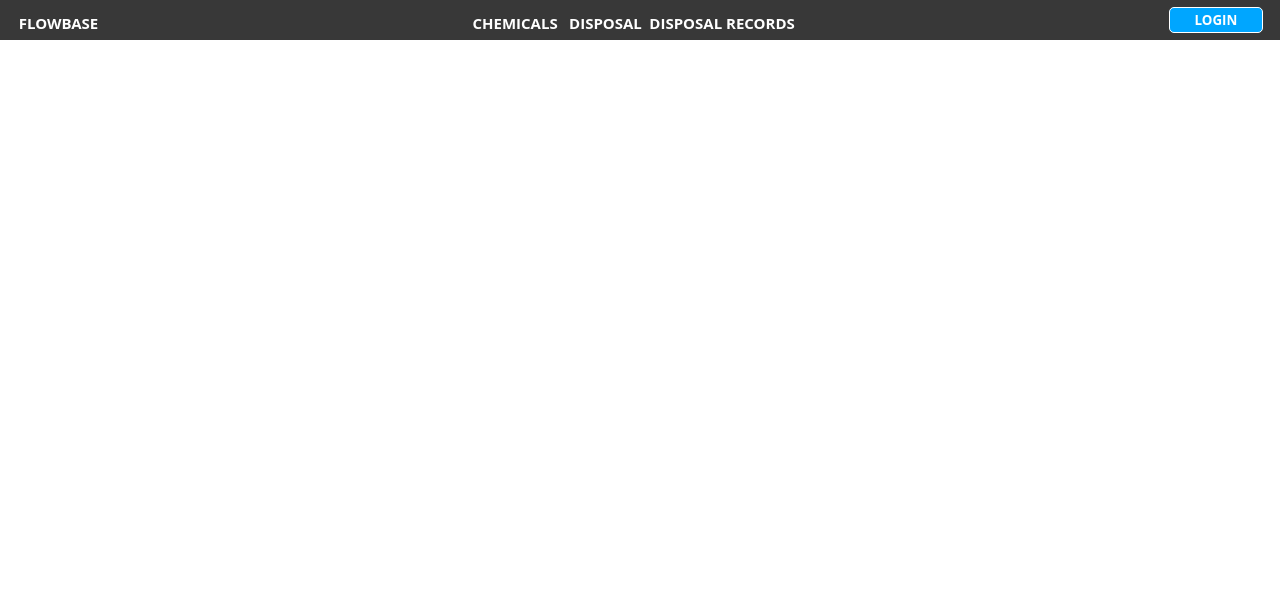
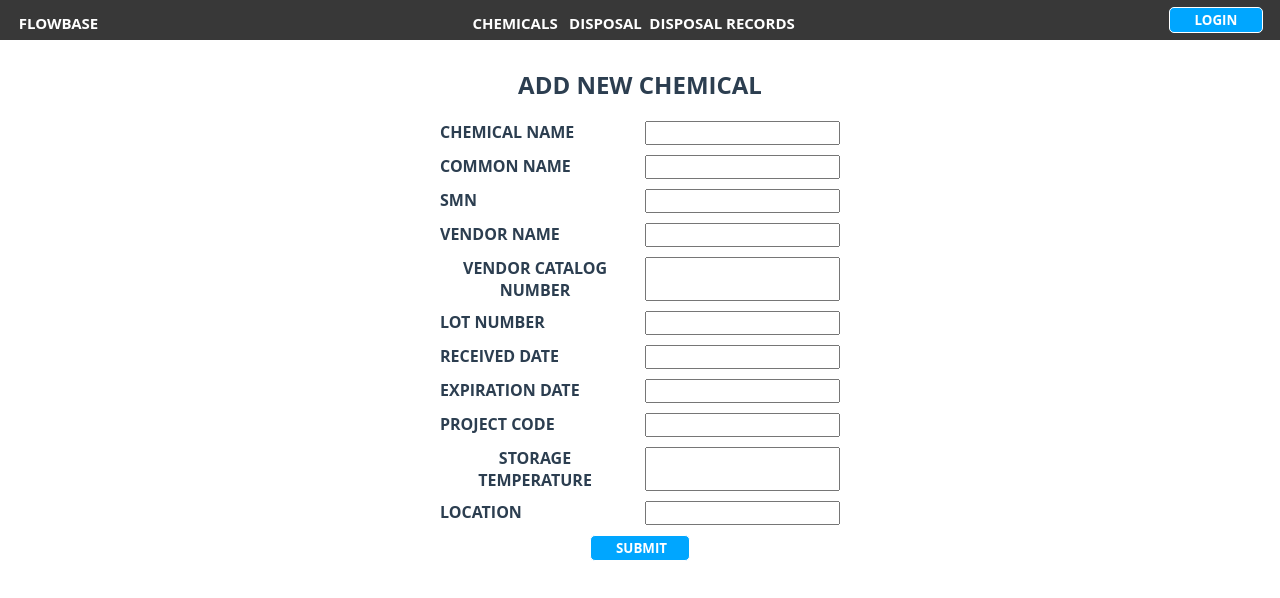
Before and after one commit to PepeProd/FlowBaseUI, a Vue app: page /addChemical in a window 1280 px wide. Shown: the top 598 px of the page. Built offline with nearby package versions, Linux system fonts and the light colour scheme.

Commit message:
outline of add chemical form

```diff
--- /dev/null
+++ b/src/pages/AddChemical.vue
@@ -0,0 +1,104 @@
+<template>
+    <div>
+        <h2>Add New Chemical</h2>
+        <form class="addChemForm">
+            <div>
+                <label>Chemical Name</label>
+                <input type="" />
+            </div>
+            <div>
+                <label>Common Name</label>
+                <input type="" />
+            </div>
+            <div>
+                <label>SMN</label>
+                <input type="" />
+            </div>
+            <div>
+                <label>Vendor Name</label>
+                <input type="" />
+            </div>
+            <div>
+                <label>Vendor Catalog Number</label>
+                <input type="" />
+            </div>
+            <div>
+                <label>Lot Number</label>
+                <input type="" />
+            </div>
+            <div>
+                <label>Received Date</label>
+                <input type="" />
+            </div>
+            <div>
+                <label>Expiration Date</label>
+                <input type="" />
+            </div>
+            <div>
+                <label>Project Code</label>
+                <input type="" />
+            </div>
+            <div>
+                <label>Storage Temperature</label>
+                <input type="" />
+            </div>
+            <div>
+                <label>Location</label>
+                <input type="" />
+            </div>
+            <div>
+                <button class="submitNewChemical">Submit</button>
+            </div>
+        </form>
+    </div>
+</template>
+
+
+<script>
+    export default {
+        name: 'AddChemical'
+    }
+
+</script>
+
+
+<style scoped>
+    .addChemForm {
+        display: flex;
+        flex-flow: column;
+        margin-left: auto;
+        margin-right: auto;
+        justify-content: space-between;
+        width: 400px;
+    }
+    .addChemForm > div {
+        margin-bottom: 10px;
+        display: flex;
+        flex-flow: row;
+        justify-content: space-between;
+    }
+    .addChemForm > div > label {
+        margin-right: 15px;
+    }
+    .submitNewChemical {
+        border-radius: 5px;
+        padding: 3px 25px 3px 25px;
+        cursor: pointer;
+        color: #fff;
+        background-color: #00A6FF;
+        border: 1px solid #fff;
+        transition-duration: 0.5s;
+        -webkit-transition-duration: 0.5s;
+        -moz-transition-duration: 0.5s;
+        outline: none;
+        width: 100px;
+        margin-right: auto;
+        margin-left: auto;
+
+    }
+    .submitNewChemical:hover {
+        color: #006398;
+        opacity: 0.8;
+        border: 1px solid #006398;
+    }
+</style>
--- a/src/router/index.js
+++ b/src/router/index.js
@@ -4,6 +4,7 @@ import ChemicalDetails from '@/pages/ChemicalDetails'
 import ChemicalOverview from '@/pages/ChemicalOverview'
 import DisposalRecords from '@/pages/DisposalRecords'
 import Dispose from '@/pages/Dispose'
+import AddChemical from '@/pages/AddChemical'
 
 Vue.use(Router)
 
@@ -34,6 +35,11 @@ export default new Router({
       name: 'DisposalRecords',
       path: '/disposalRecords',
       component: DisposalRecords
+    },
+    {
+      name: 'AddChemical',
+      path: '/addChemical',
+      component: AddChemical
     }
   ]
 })
```
